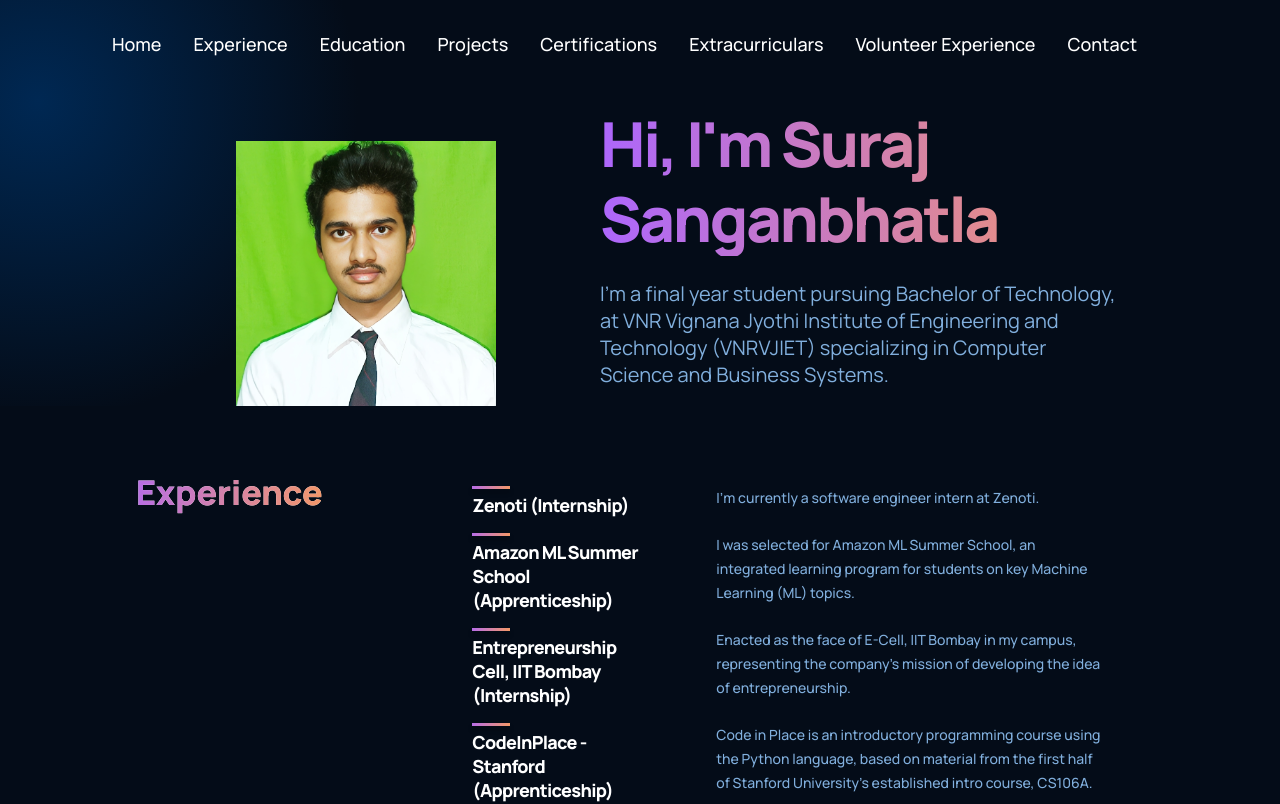
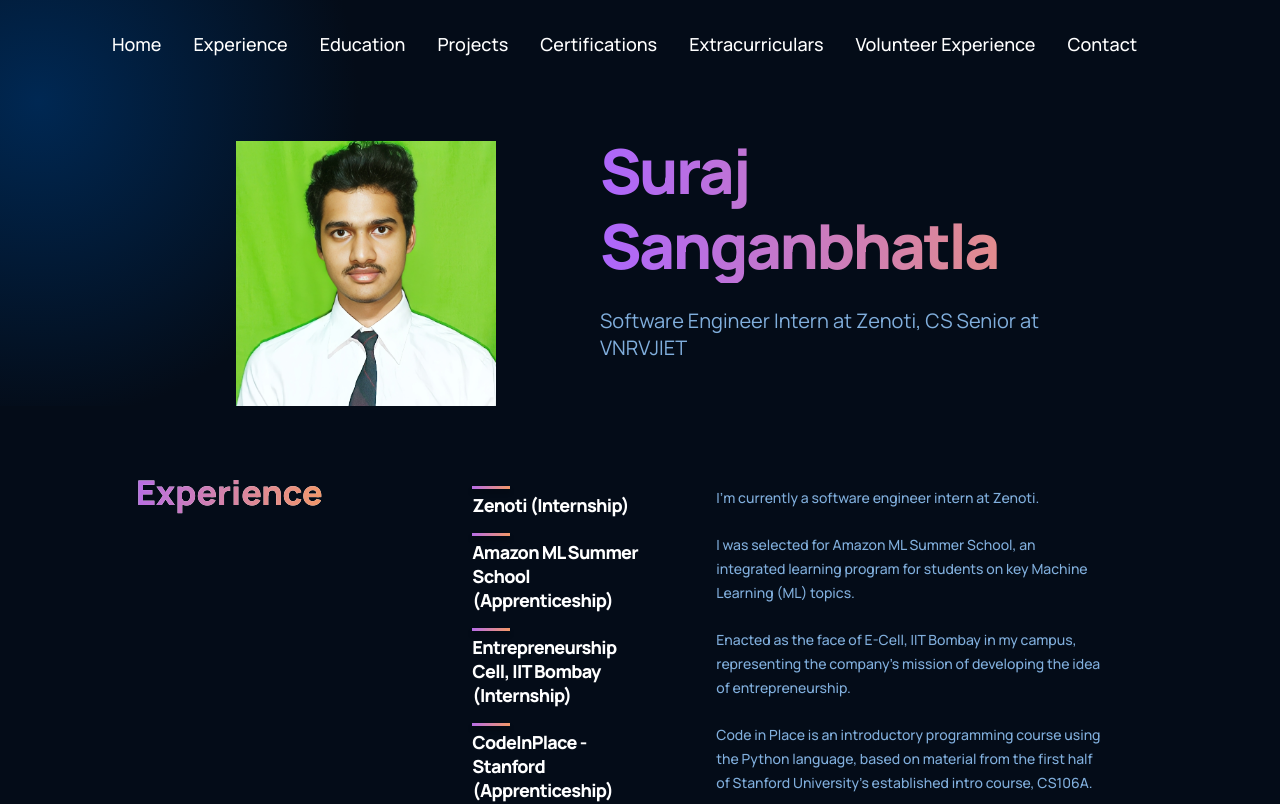
Before and after one commit to iamssuraj/react-portfolio, a React (Create React App) app: page / in a window 1280 px wide. Shown: the top 804 px of the page. Built offline with nearby package versions, Linux system fonts and the light colour scheme.

Commit message:
name change

```diff
--- a/src/components/Header/Header.js
+++ b/src/components/Header/Header.js
@@ -9,9 +9,8 @@ function Header() {
         <img src={myImage} />
       </div>
       <div className="header-content">
-        <h1 className="gradient__text">Hi, I'm Suraj Sanganbhatla</h1>
-        <p>I'm a final year student pursuing Bachelor of Technology, at VNR Vignana Jyothi Institute of Engineering and Technology
-          (VNRVJIET) specializing in Computer Science and Business Systems.</p>
+        <h1 className="gradient__text">Suraj Sanganbhatla</h1>
+        <p>Software Engineer Intern at Zenoti, CS Senior at VNRVJIET</p>
       </div>
     </div>
   )
```
